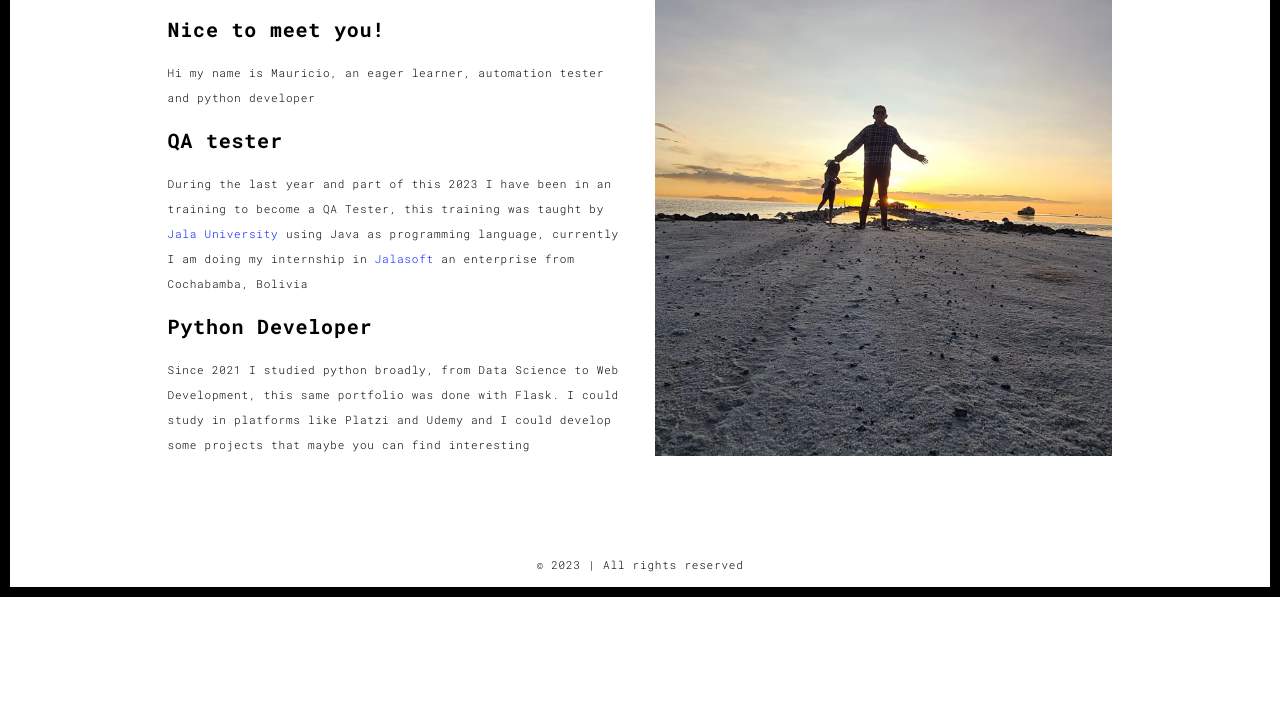
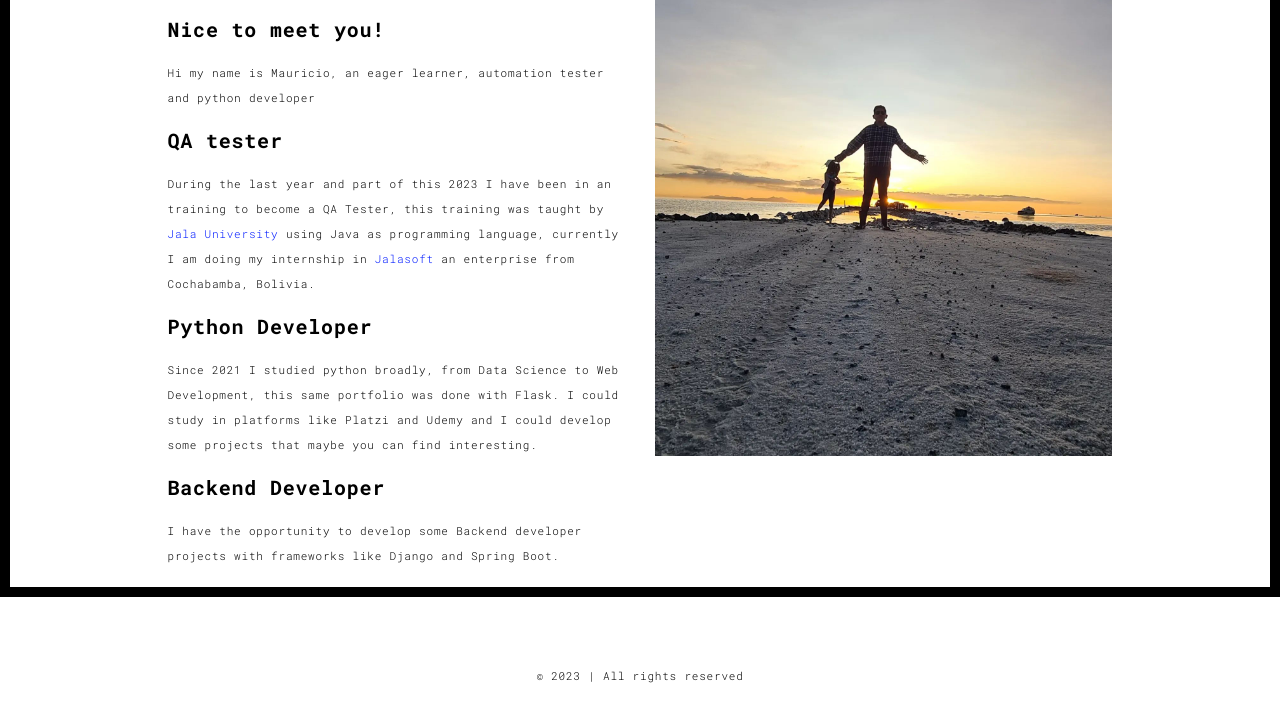
Before and after one commit to MauricioAliendre182/Portfolio, a Flask app: page /about.html in a window 1280 px wide. Shown: the part 203-916 px from the top of the page. Before the commit the page ends 800 px from the top, so only its background shows below. Run offline with Flask 2, Linux system fonts and the light colour scheme; some libraries are stand-ins or nearby versions.

Commit message:
Add more description to the Portfolio

```diff
--- a/templates/about.html
+++ b/templates/about.html
@@ -68,11 +68,13 @@
                   <h3>QA tester</h3>
                   <p>During the last year and part of this 2023 I have been in an training to become a QA Tester,
                   this training was taught by <a href="https://jala.university/" title="Jala University">Jala University</a> using Java as programming language,
-                  currently I am doing my internship in <a href="https://www.jalasoft.com/" title="Jalasoft">Jalasoft</a> an enterprise from Cochabamba, Bolivia
+                  currently I am doing my internship in <a href="https://www.jalasoft.com/" title="Jalasoft">Jalasoft</a> an enterprise from Cochabamba, Bolivia.
                    </p>
                   <h3>Python Developer</h3>
                   <p> Since 2021 I studied python broadly, from Data Science to Web Development, this same portfolio was done with Flask.
-                  I could study in platforms like Platzi and Udemy and I could develop some projects that maybe you can find interesting</p>
+                  I could study in platforms like Platzi and Udemy and I could develop some projects that maybe you can find interesting.</p>
+                  <h3>Backend Developer</h3>
+                  <p> I have the opportunity to develop some Backend developer projects with frameworks like Django and Spring Boot.</p>
                 </div>
                 <div class="col-xs-12 col-md-6">
                   <img src="./static/assets/images/Sun.jpg" class="img-responsive" alt="">
--- a/templates/index.html
+++ b/templates/index.html
@@ -61,8 +61,9 @@
               <h1>Hello,<br>
                 <span id="typed-strings">
                   <span>I'm Mauricio Aliendre</span>
-                  <span>I'm a Python Developer</span>
-                  <span>And a QA Tester</span>
+                  <span>a Python Developer</span>
+                  <span>a QA Tester</span>
+                  <span>And a Backend Developer</span>
                   <span>It's a pleasure!</span>
                 </span>
                 <span id="typed"></span>
```
